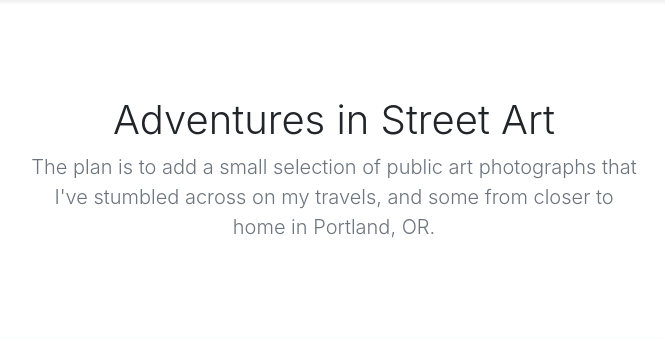
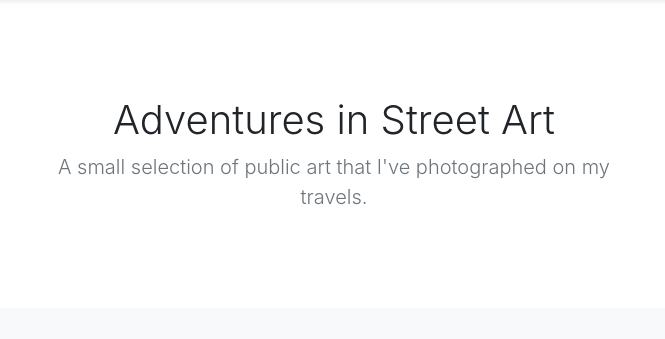
Before and after one commit to simonhowlett/app-engine-ci, a Flask app: page / in a window 1280 px wide. Shown: the part 56-395 px from the top of the page, without its empty margins (306-971 px from the left). Run offline with Flask 2, Linux system fonts and the light colour scheme; some libraries are stand-ins or nearby versions.

Commit message:
Updated intro text

```diff
--- a/templates/index.html
+++ b/templates/index.html
@@ -8,8 +8,8 @@
     <section class="jumbotron text-center">
         <div class="container">
             <h1>Adventures in Street Art</h1>
-            <p class="lead text-muted">The plan is to add a small selection of public art photographs that I've
-                stumbled across on my travels, and some from closer to home in Portland, OR.</p>
+            <p class="lead text-muted">A small selection of public art that I've
+                photographed on my travels.</p>
         </div>
     </section>
 
```
